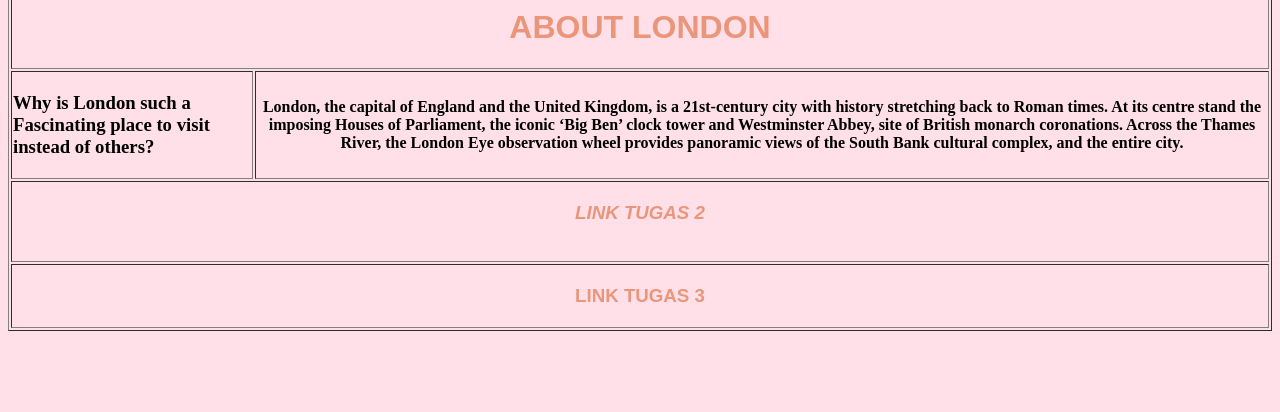
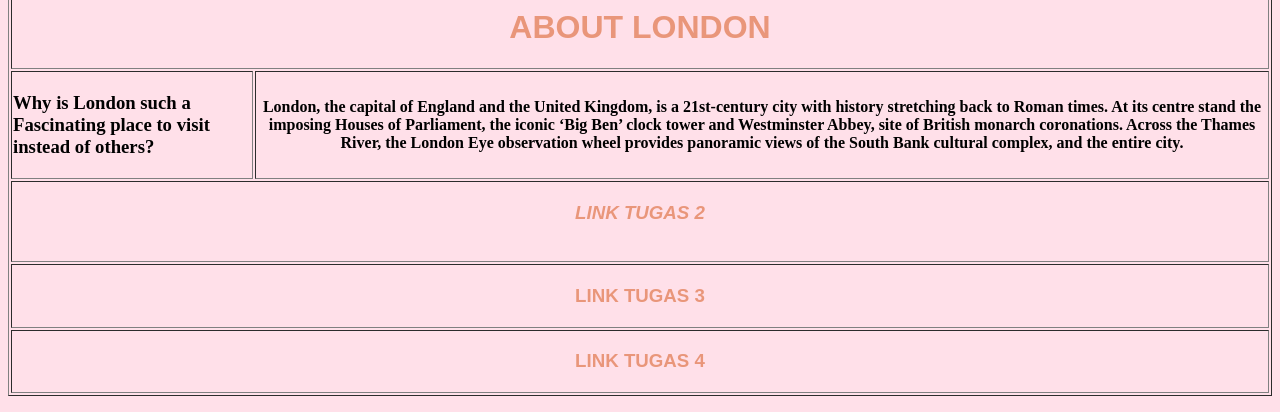
Before and after one commit to lildevilzz/tugas1-251402051, a plain HTML site: page index.html in a window 1280 px wide. Shown: the part 984-1396 px from the top of the page. Before the commit the page ends 1331 px from the top, so only its background shows below. Drawn offline with Linux system fonts and the light colour scheme.

Commit message:
Update index.html

```diff
--- a/index.html
+++ b/index.html
@@ -58,6 +58,10 @@ London, the capital of England and the United Kingdom, is a 21st-century city wi
              <h3><b><a href="https://lildevilzz.github.io/tugas3-251402051/">LINK TUGAS 3</a></b></h3>
             </th>
             </tr>
+            <tr> <th colspan="5">
+             <h3><b><a href="https://lildevilzz.github.io/tugas4-251402051/">LINK TUGAS 4</a></b></h3>
+            </th>
+            </tr>
         </table>
     </p>
 </body>
```
